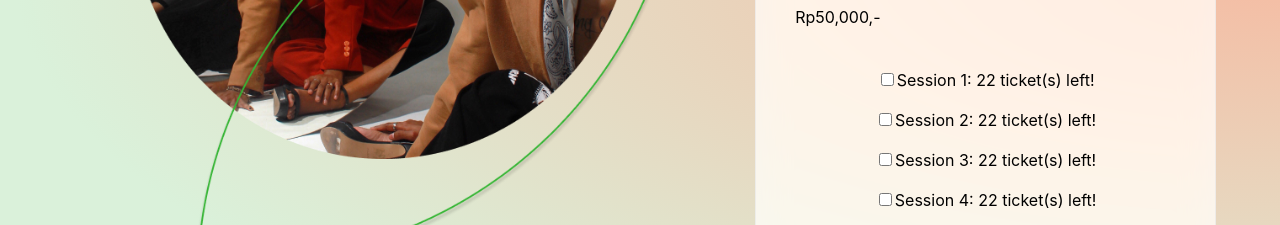
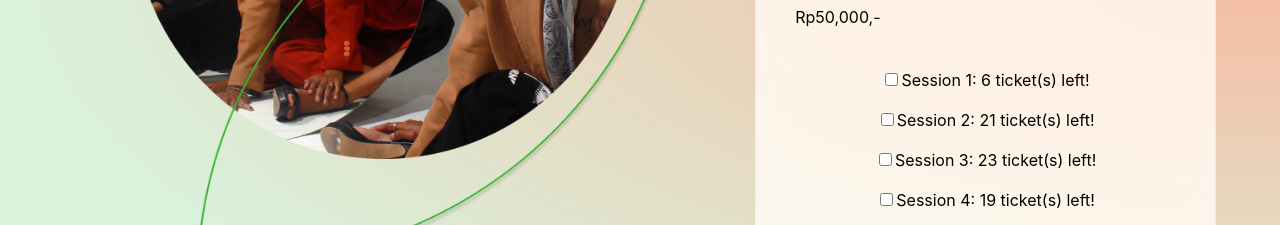
Before and after one commit to idahdam/uifashionweek, a React (Create React App) app: page /register in a window 1280 px wide. Both pictures are taken after a click on the button "Next". Shown: the part 575-800 px from the top of the page. Built offline with nearby package versions, Linux system fonts and the light colour scheme; no server answers; a web font is replaced by a local one.

Commit message:
update tickets amount left

```diff
--- a/src/components/register/register.js
+++ b/src/components/register/register.js
@@ -319,13 +319,11 @@ const Register = () => {
                           }
                         }}
                         checked={session1}
-                        disabled={totalTickets - sessionOneCount === 0}
+                        disabled={6 - sessionOneCount === 0}
                       />
                       <label for="Session 1">
                         {`Session 1: ${
-                          totalTickets - sessionOneCount !== 0
-                            ? totalTickets - sessionOneCount
-                            : 0
+                          6 - sessionOneCount !== 0 ? 6 - sessionOneCount : 0
                         } ticket(s) left!`}{" "}
                       </label>
                       <br />
@@ -341,13 +339,11 @@ const Register = () => {
                           }
                         }}
                         checked={session2}
-                        disabled={totalTickets - sessionTwoCount === 0}
+                        disabled={21 - sessionTwoCount === 0}
                       />
                       <label for="Session 2">
                         {`Session 2: ${
-                          totalTickets - sessionTwoCount !== 0
-                            ? totalTickets - sessionTwoCount
-                            : 0
+                          21 - sessionTwoCount !== 0 ? 21 - sessionTwoCount : 0
                         } ticket(s) left!`}{" "}
                       </label>
                       <br />
@@ -363,12 +359,12 @@ const Register = () => {
                           }
                         }}
                         checked={session3}
-                        disabled={totalTickets - sessionThreeCount === 0}
+                        disabled={23 - sessionThreeCount === 0}
                       />
                       <label for="Session 3">
                         {`Session 3: ${
-                          totalTickets - sessionThreeCount !== 0
-                            ? totalTickets - sessionThreeCount
+                          23 - sessionThreeCount !== 0
+                            ? 23 - sessionThreeCount
                             : 0
                         } ticket(s) left!`}{" "}
                       </label>
@@ -385,12 +381,12 @@ const Register = () => {
                           }
                         }}
                         checked={session4}
-                        disabled={totalTickets - sessionFourCount === 0}
+                        disabled={19 - sessionFourCount === 0}
                       />
                       <label for="Session 4">
                         {`Session 4: ${
-                          totalTickets - sessionFourCount !== 0
-                            ? totalTickets - sessionFourCount
+                          19 - sessionFourCount !== 0
+                            ? 19 - sessionFourCount
                             : 0
                         } ticket(s) left!`}{" "}
                       </label>
```
